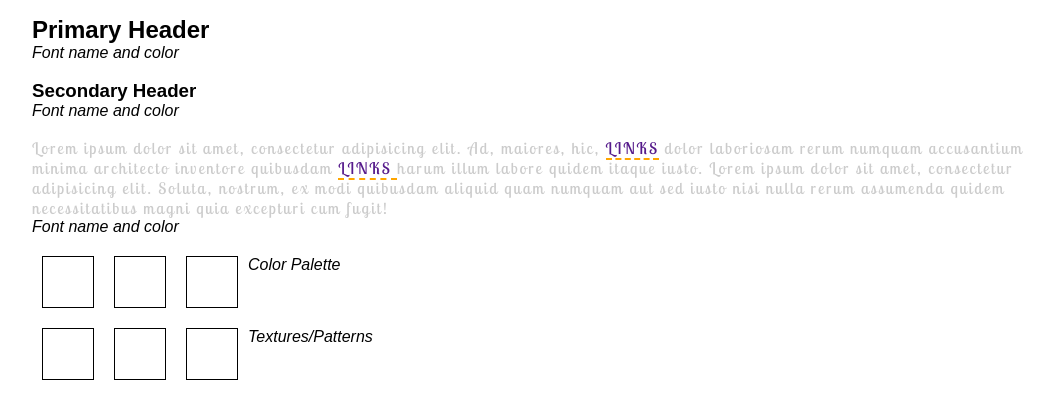
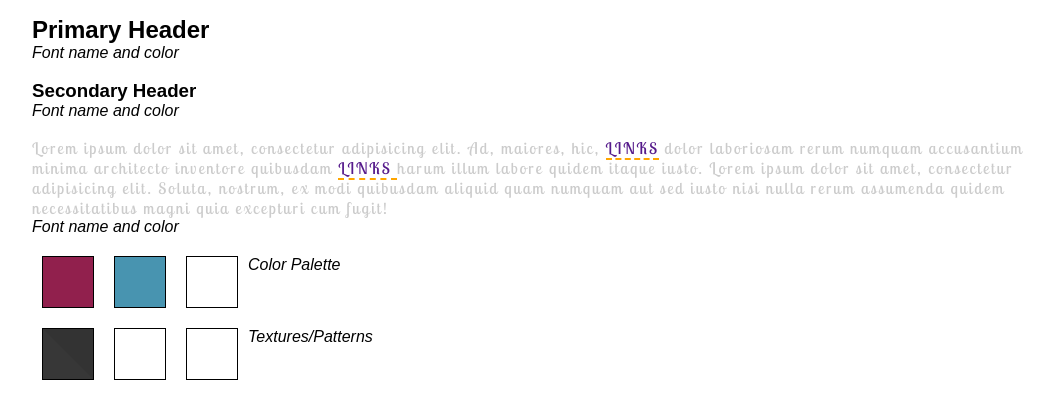
Before and after one commit to POTC3000/p3-style-tile, a plain HTML site: page index.html in a window 1280 px wide. Shown: the part 326-744 px from the top of the page, without its empty margins (108-1162 px from the left). Drawn offline with Linux system fonts and the light colour scheme.

Commit message:
Version 3

```diff
--- a/css/styles.css
+++ b/css/styles.css
@@ -42,7 +42,15 @@ section {
 	width: 50px;
 }
 
-
+.color-1 {
+	background: #91204D;
+}
+.color-2 {
+	background: #4894B0;
+}
+.pattern-1 {
+	background: url('../img/footer_lodyas.png')
+}
 /* Show Grid */
 .showgrid {
 	background: url("../img/grid-bg.png") repeat-y;
```
Also changed, not shown: img/footer_lodyas.png (added).
